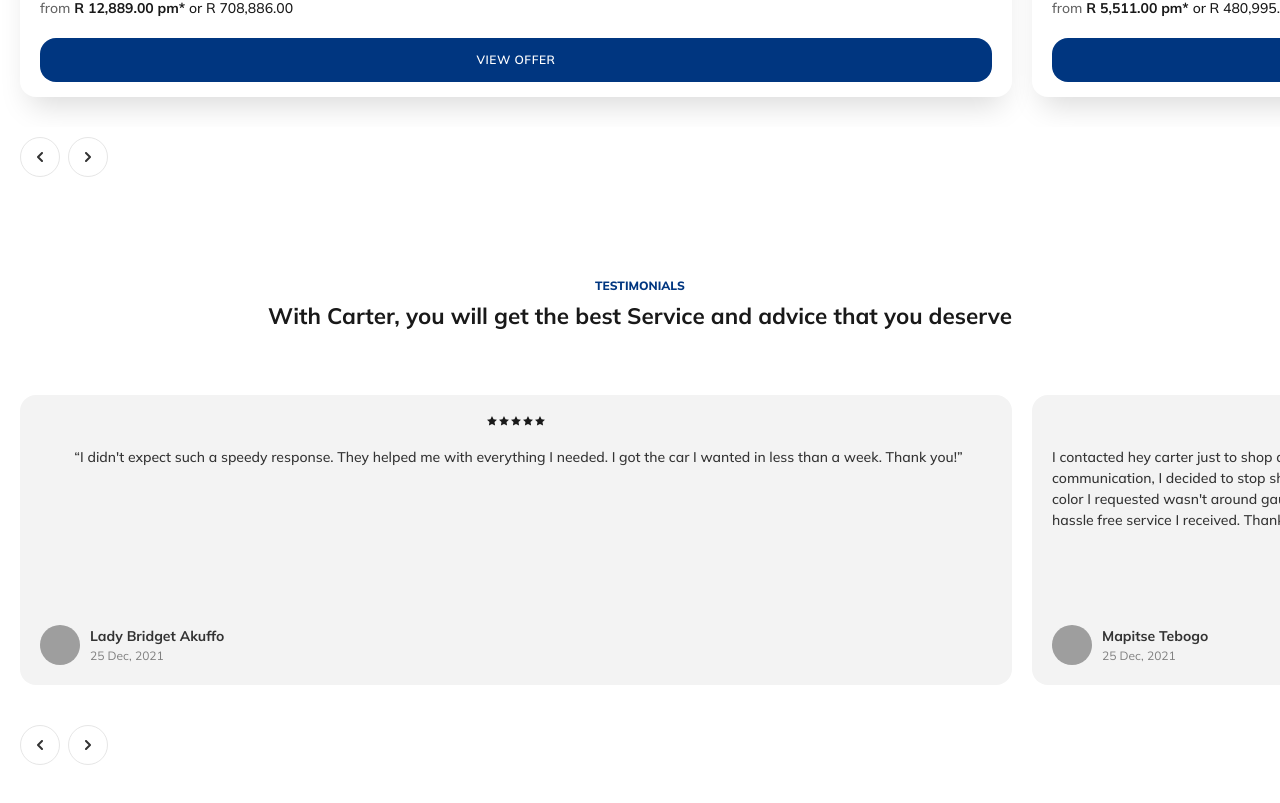
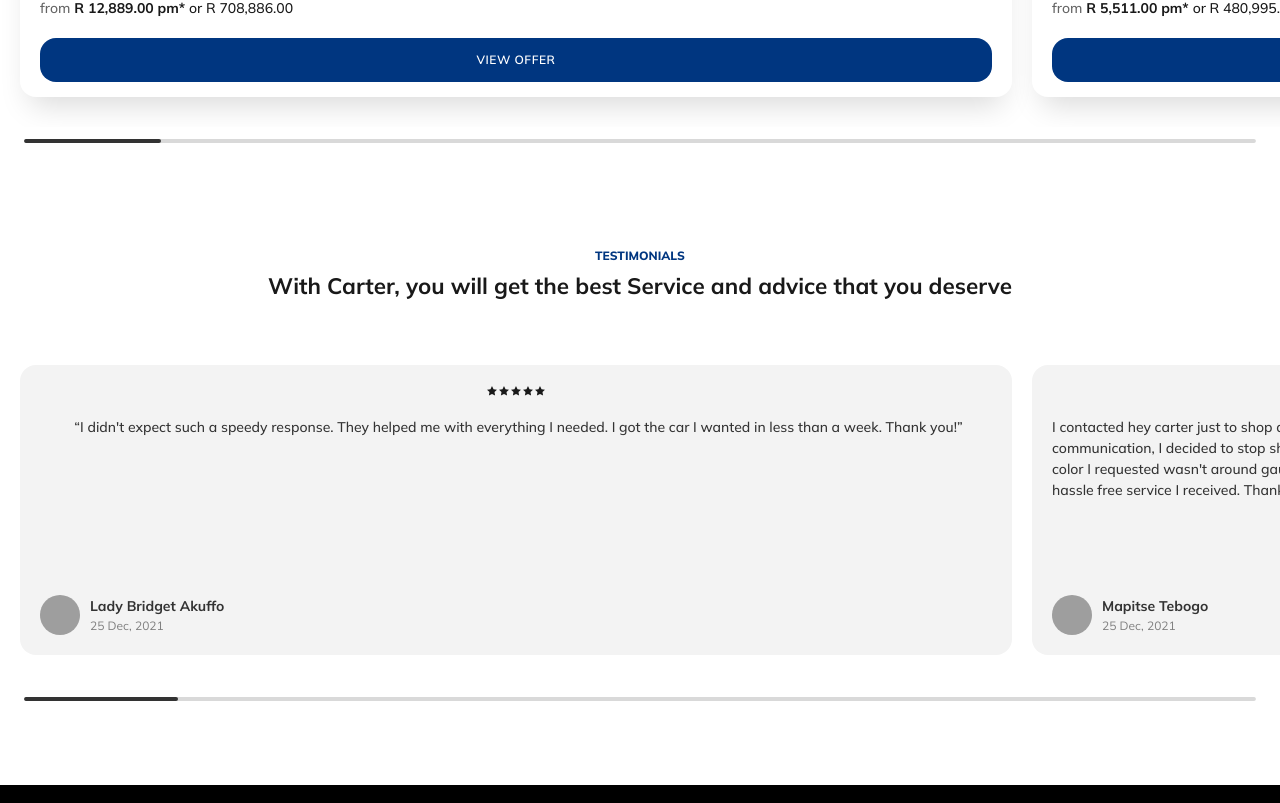
Before and after one commit to thembaxx/hicarter, a React (Create React App) app: page / in a window 1280 px wide. Shown: the part 3017-3820 px from the top of the page. Built offline with nearby package versions, Linux system fonts and the light colour scheme; grey boxes are pictures that could not be loaded.

Commit message:
Update carousel

```diff
--- a/src/components/carousel/Carousel.js
+++ b/src/components/carousel/Carousel.js
@@ -1,47 +1,62 @@
-import React, { useRef, useEffect, useCallback } from "react";
+import React, { useRef, useEffect, useCallback, useState } from "react";
 import styles from "./carousel.module.css";
 
-import ChevRight from "./icons/ChevRight";
-import ChevLeft from "./icons/ChevLeft";
+// import ChevRight from "./icons/ChevRight";
+// import ChevLeft from "./icons/ChevLeft";
 
-const scrollDirection = {
-  next: "next",
-  previous: "previous",
-};
+// const scrollDirection = {
+//   next: "next",
+//   previous: "previous",
+// };
 
 const Carousel = ({ items }) => {
   const transform = useRef(0);
   const carouselRef = useRef(0);
   const carouselWidth = useRef(0);
   const carouselScrollWidth = useRef(0);
+  const [scrollBars, setScrollBars] = useState([]);
+  const [translateX, setTranslateX] = useState(0);
 
-  const handleScroll = (direction) => {
-    if (!carouselRef.current) return;
+  const itemWidth = useRef(80); //80vw
+  const margin = useRef(20); //margin-right: 20px
 
-    const itemWidth = 80; //80vw
-    const margin = 20; //margin-right: 20px
+  // const handleScroll = (direction) => {
+  //   if (!carouselRef.current) return;
 
-    switch (direction) {
-      case scrollDirection.next:
-        transform.current -= (carouselWidth.current * itemWidth) / 100 + margin;
-        break;
-      case scrollDirection.previous:
-        transform.current += (carouselWidth.current * itemWidth) / 100 + margin;
-        break;
-      default:
-        transform.current = 0;
-        break;
-    }
+  //   switch (direction) {
+  //     case scrollDirection.next:
+  //       transform.current -=
+  //         (carouselWidth.current * itemWidth.current) / 100 + margin.current;
+  //       break;
+  //     case scrollDirection.previous:
+  //       transform.current +=
+  //         (carouselWidth.current * itemWidth.current) / 100 + margin.current;
+  //       break;
+  //     default:
+  //       transform.current = 0;
+  //       break;
+  //   }
+
+  //   setTransform(transform.current);
+  // };
+
+  const handleScrollBarClick = (index) => {
+    const scrollBy =
+      (carouselWidth.current * itemWidth.current) / 100 + margin.current;
+
+    transform.current = scrollBy * index;
+    console.log(transform.current);
 
     setTransform(transform.current);
   };
 
   const setTransform = (value) => {
-    carouselRef?.current.scroll({
-      top: 0,
-      left: Math.abs(value),
-      behavior: "smooth",
-    });
+    setTranslateX(value);
+    // carouselRef?.current.scroll({
+    //   top: 0,
+    //   left: Math.abs(value),
+    //   behavior: "smooth",
+    // });
   };
 
   //   ResizeObserver to handle width change.
@@ -67,7 +82,22 @@
   useEffect(() => {
     const observer = new ResizeObserver(handleResizeObserver);
     observer.observe(carouselRef?.current);
-  }, [handleResizeObserver]);
+
+    const bars = new Array(items.length).fill(0);
+    setScrollBars(bars);
+  }, [handleResizeObserver, items.length]);
+
+  useEffect(() => {
+    // return () => {
+    //   transform.current = 0;
+    //   carouselRef.current = null;
+    //   carouselWidth.current = 0;
+    //   carouselScrollWidth.current = 0;
+    //   setScrollBars([]);
+    // };
+  }, []);
+
+  const width = 100 / items?.length;
 
   return (
     <div>
@@ -78,7 +108,25 @@
           </div>
         ))}
       </div>
-      <div className={`${styles.nav}`}>
+      <div className={`${styles.scroller}`}>
+        <div className={`${styles.curtains}`}>
+          {scrollBars.map((_, i) => {
+            return (
+              <div
+                key={i}
+                className={`${styles.curtain}`}
+                style={{ width: `${width}%` }}
+                onClick={() => handleScrollBarClick(i)}
+              ></div>
+            );
+          })}
+        </div>
+        <div
+          className={`${styles.thumb}`}
+          style={{ width: `${width}%`, transform: `${translateX}px` }}
+        ></div>
+      </div>
+      {/* <div className={`${styles.nav}`}>
         <div
           role="button"
           className={`${styles.navButton}`}
@@ -94,7 +142,7 @@
         >
           <ChevRight />
         </div>
-      </div>
+      </div> */}
     </div>
   );
 };
--- a/src/components/carousel/carousel.module.css
+++ b/src/components/carousel/carousel.module.css
@@ -53,3 +53,45 @@
   flex: 0 0 80%;
   max-width: 80%;
 }
+
+.scroller {
+  cursor: pointer;
+  border-radius: 16px;
+
+  display: flex;
+  align-items: center;
+
+  height: 12px;
+
+  margin: 0 24px;
+  margin-top: 8px;
+  overflow: hidden;
+  position: relative;
+}
+
+.curtain,
+.thumb {
+  height: 4px;
+}
+
+.curtains {
+  border-radius: 16px;
+  overflow: hidden;
+  display: flex;
+  align-items: center;
+  position: absolute;
+  width: 100%;
+}
+
+.curtain {
+  background-color: rgba(0, 0, 0, 0.15);
+}
+
+.thumb {
+  border-radius: 16px;
+  background-color: var(--black-200);
+
+  width: 20%;
+  position: absolute;
+  transform: translate3d(0, 0, 0);
+}
```
